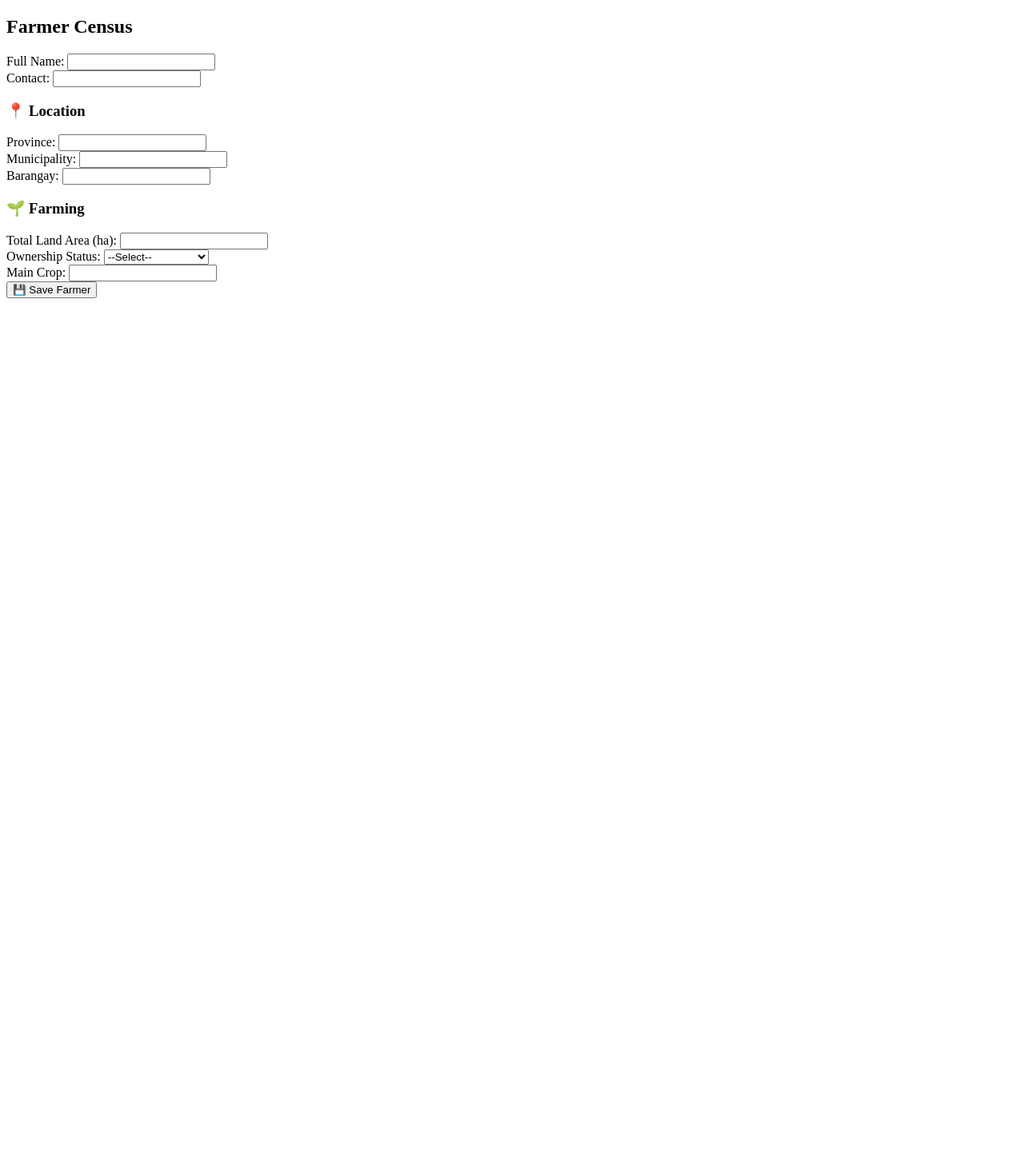
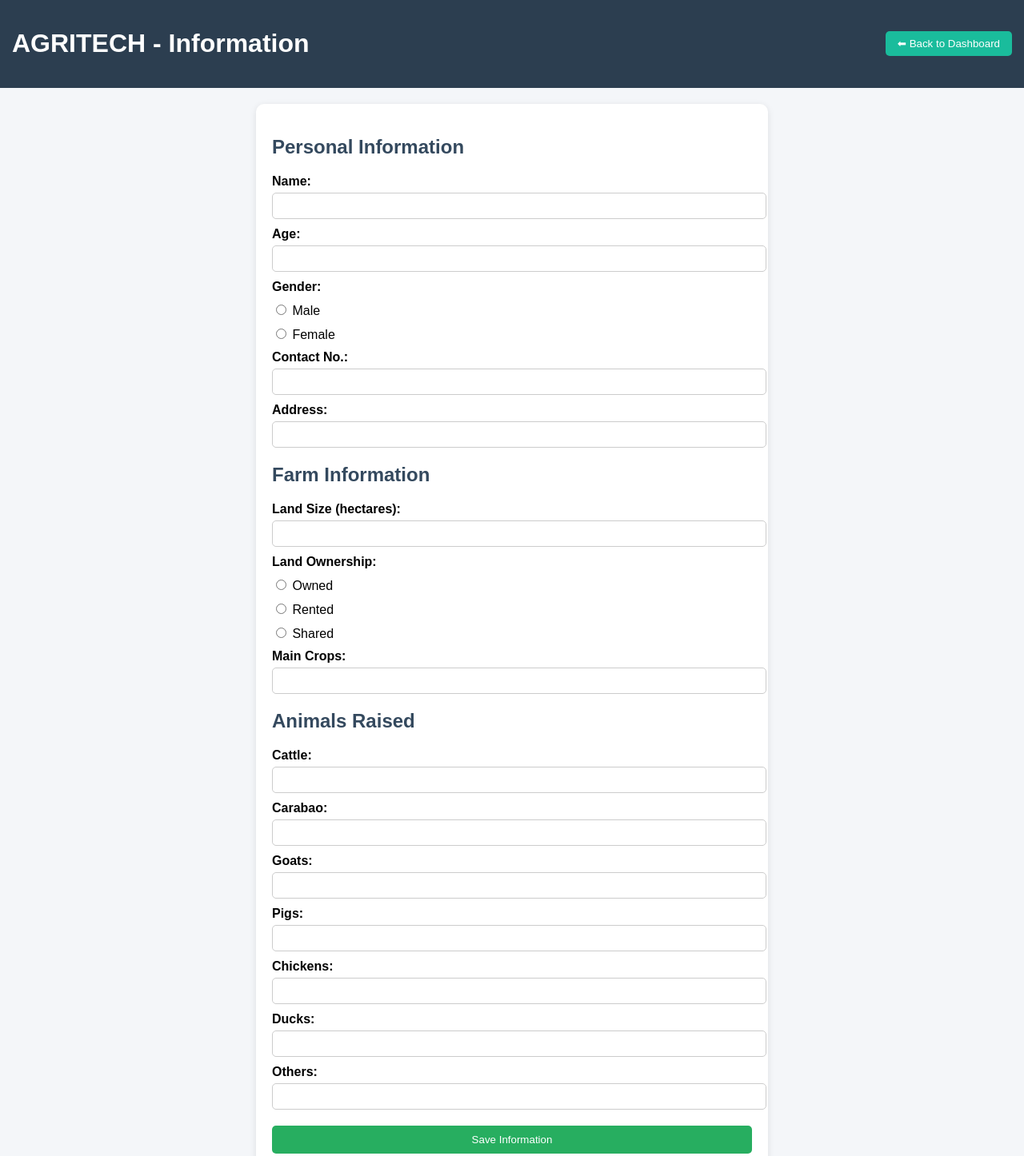
Before and after one commit to smartcropmonitoring-bot/AGRITECHv2.0, a website: page src/Screens/Information.html in a window 1280 px wide. Shown: the top 1446 px of the page at 80% size. Before the commit the page ends 800 px from the top, so only its background shows below. Drawn offline with Linux system fonts and the light colour scheme.

Commit message:
Update Information.html

```diff
--- a/src/Screens/Information.html
+++ b/src/Screens/Information.html
@@ -2,39 +2,77 @@
 <html lang="en">
 <head>
   <meta charset="UTF-8">
-  <title>Farmer Census Form</title>
+  <meta name="viewport" content="width=device-width, initial-scale=1.0">
+  <title>Information - AGRITECH</title>
+  <link rel="stylesheet" href="Information.css">
 </head>
 <body>
-  <h2>Farmer Census</h2>
+  <header class="topbar">
+    <h1>AGRITECH - Information</h1>
+    <button onclick="window.location.href='Dashboard.html'" class="backBtn">⬅ Back to Dashboard</button>
+  </header>
 
-  <form id="farmerForm">
-    <!-- 👤 Farmer Details -->
-    <label>Full Name: <input type="text" name="fullName" required></label><br>
-    <label>Contact: <input type="text" name="contact"></label><br>
+  <main class="container">
+    <form id="infoForm">
+      <h2>Personal Information</h2>
+      <label>Name:</label>
+      <input type="text" name="name" required>
 
-    <!-- 📍 Location -->
-    <h3>📍 Location</h3>
-    <label>Province: <input type="text" name="province"></label><br>
-    <label>Municipality: <input type="text" name="municipality"></label><br>
-    <label>Barangay: <input type="text" name="barangay"></label><br>
+      <label>Age:</label>
+      <input type="number" name="age" min="1" required>
 
-    <!-- 🌾 Farming Basics -->
-    <h3>🌱 Farming</h3>
-    <label>Total Land Area (ha): <input type="number" name="totalLandArea"></label><br>
-    <label>Ownership Status:
-      <select name="ownershipStatus">
-        <option value="">--Select--</option>
-        <option>Owned</option>
-        <option>Rented</option>
-        <option>Shared</option>
-        <option>Government/Coop</option>
-      </select>
-    </label><br>
-    <label>Main Crop: <input type="text" name="mainCrop"></label><br>
+      <label>Gender:</label>
+      <div class="checkbox-group">
+        <label><input type="radio" name="gender" value="Male" required> Male</label>
+        <label><input type="radio" name="gender" value="Female" required> Female</label>
+      </div>
 
-    <button type="submit">💾 Save Farmer</button>
-  </form>
+      <label>Contact No.:</label>
+      <input type="text" name="contact">
 
-  <script src="farmerForm.js"></script>
+      <label>Address:</label>
+      <input type="text" name="address">
+
+      <h2>Farm Information</h2>
+      <label>Land Size (hectares):</label>
+      <input type="number" name="landSize" step="0.1">
+
+      <label>Land Ownership:</label>
+      <div class="checkbox-group">
+        <label><input type="radio" name="ownership" value="Owned"> Owned</label>
+        <label><input type="radio" name="ownership" value="Rented"> Rented</label>
+        <label><input type="radio" name="ownership" value="Shared"> Shared</label>
+      </div>
+
+      <label>Main Crops:</label>
+      <input type="text" name="crops">
+
+      <h2>Animals Raised</h2>
+      <label>Cattle:</label>
+      <input type="number" name="cattle" min="0">
+
+      <label>Carabao:</label>
+      <input type="number" name="carabao" min="0">
+
+      <label>Goats:</label>
+      <input type="number" name="goats" min="0">
+
+      <label>Pigs:</label>
+      <input type="number" name="pigs" min="0">
+
+      <label>Chickens:</label>
+      <input type="number" name="chickens" min="0">
+
+      <label>Ducks:</label>
+      <input type="number" name="ducks" min="0">
+
+      <label>Others:</label>
+      <input type="text" name="others">
+
+      <button type="submit" class="submitBtn">Save Information</button>
+    </form>
+  </main>
+
+  <script src="Information.js"></script>
 </body>
 </html>
```
